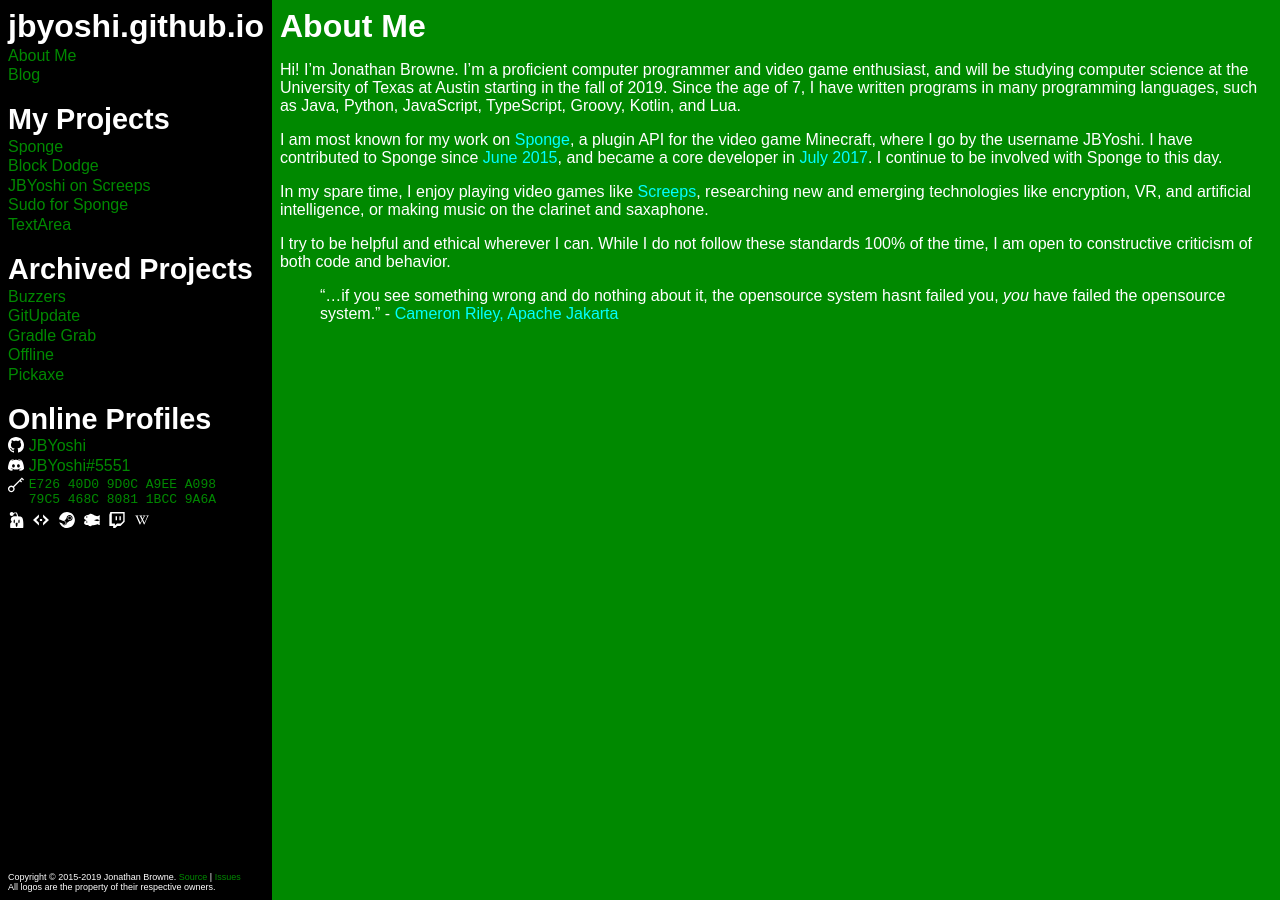
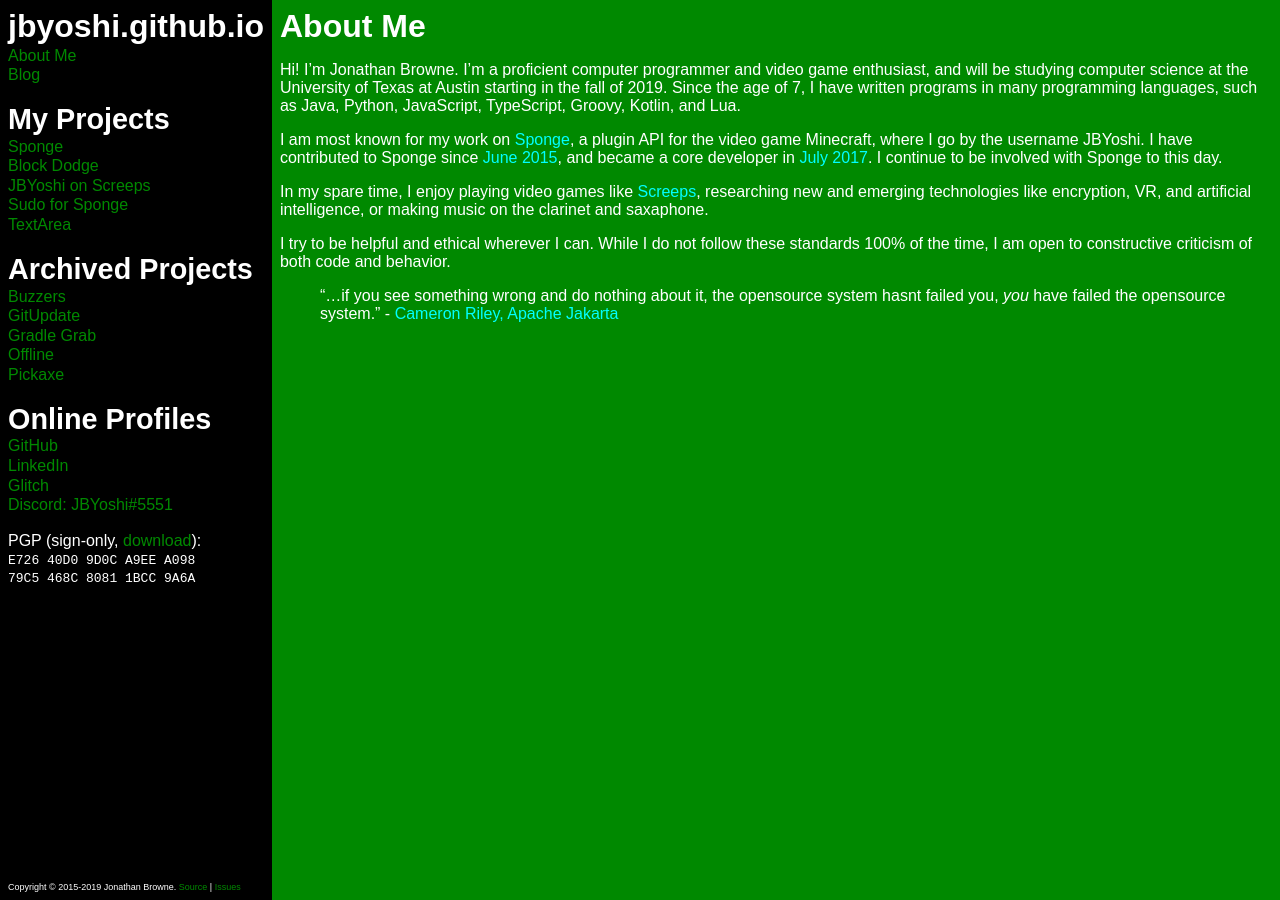
Before and after one commit to JBYoshi/jbyoshi.github.io, a Jekyll site: the page built from index.md, in a window 1280 px wide. Built offline with Jekyll 4.4.1, drawn with Linux system fonts in a browser that asks for light colours.

Commit message:
Clean up profile list and add LinkedIn.

```diff
--- a/_layouts/base.html
+++ b/_layouts/base.html
@@ -54,42 +54,28 @@
                 <hr>
                 <h2>Online Profiles</h2>
                 <a class="social-text" href="https://github.com/JBYoshi" {% if page.relme %}rel=me{% endif %}>
-                    <img src="{{ site.baseurl }}/assets/3rdparty/github.svg" class="social-logo" alt="GitHub">JBYoshi
+                    GitHub
+                </a>
+                <a class="social-text" href="https://linkedin.com/in/jonathan-browne" {% if page.relme %}rel=me{% endif %}>
+                    LinkedIn
+                </a>
+                <a class="social-text" href="https://glitch.com/@JBYoshi">
+                    Glitch
                 </a>
                 <a class="social-text" href="https://discord.gg/sponge">
-                    <img src="{{ site.baseurl }}/assets/3rdparty/discord.svg" class="social-logo" alt="Discord">JBYoshi#5551
+                    Discord: JBYoshi#5551
                 </a>
-                <a class="social-text" href="/pgp-key.txt" {% if page.relme %}rel=pgpkey{% endif %}>
-                    <!-- This image is in the public domain. Originally from https://openclipart.org/detail/284027/minimally-colored-symbols -->
-                    <img src="{{ site.baseurl }}/assets/key.svg" class="social-logo" alt="PGP"><code>E726 40D0 9D0C A9EE A098<br>79C5 468C 8081 1BCC 9A6A</code>
-                </a>
-                <p>
-                <a class="social-no-text" href="https://forums.spongepowered.org/u/JBYoshi" {% if page.relme %}rel=me{% endif %}>
-                    <img src="{{ site.baseurl }}/assets/3rdparty/sponge.svg" class="social-logo" alt="SpongePowered">
-                </a>
-                <a class="social-no-text" href="https://screeps.com/a/#!/profile/JBYoshi" {% if page.relme %}rel=me{% endif %}>
-                    <img src="{{ site.baseurl }}/assets/3rdparty/screeps.svg" class="social-logo" alt="Screeps">
-                </a>
-                <a class="social-no-text" href="https://steamcommunity.com/profiles/76561198799632146" {% if page.relme %}rel=me{% endif %}>
-                    <img src="{{ site.baseurl }}/assets/3rdparty/steam.svg" class="social-logo" alt="Steam">
-                </a>
-                <a class="social-no-text" href="https://glitch.com/@JBYoshi" {% if page.relme %}rel=me{% endif %}>
-                    <img src="{{ site.baseurl }}/assets/3rdparty/glitch.svg" class="social-logo" alt="Glitch">
-                </a>
-                <a class="social-no-text" href="https://www.twitch.tv/JDBYoshi" {% if page.relme %}rel=me{% endif %}>
-                    <img src="{{ site.baseurl }}/assets/3rdparty/twitch.svg" class="social-logo" alt="Twitch">
-                </a>
-                <a class="social-no-text" href="https://en.wikipedia.org/wiki/User:JBYoshi" {% if page.relme %}rel=me{% endif %}>
-                    <img src="{{ site.baseurl }}/assets/3rdparty/wikipedia.svg" class="social-logo" alt="Wikipedia">
-                </a>
-                </p>
+                <hr>
+                <span>
+                    PGP (sign-only, <a class="social-text" href="/pgp-key.txt" {% if page.relme %}rel=pgpkey{% endif %}>download</a>):
+                    <br>
+                    <code>E726 40D0 9D0C A9EE A098<br>79C5 468C 8081 1BCC 9A6A</code>
+                </span>
             </nav>
             <footer id="copyright">
                 Copyright &copy; 2015-2019 {{ site.author }}.
                 <a href="https://github.com/JBYoshi/jbyoshi.github.io">Source</a> |
                 <a href="https://github.com/JBYoshi/jbyoshi.github.io/issues">Issues</a>
-                <br>
-                All logos are the property of their respective owners.
             </footer>
         </aside>
     </body>
```
Also changed, not shown: assets/3rdparty/README.txt (deleted), assets/3rdparty/discord.svg (deleted), assets/3rdparty/github.svg (deleted), assets/3rdparty/glitch.svg (deleted), assets/3rdparty/screeps.svg (deleted), assets/3rdparty/sponge.svg (deleted), assets/3rdparty/steam.svg (deleted), assets/3rdparty/twitch.svg (deleted), assets/3rdparty/wikipedia.svg (deleted), assets/key.png (deleted), assets/key.svg (deleted).
